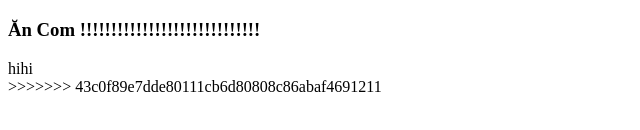
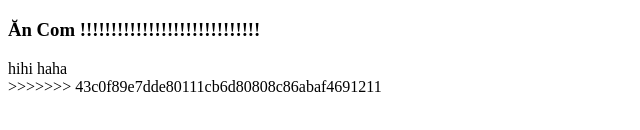
Before and after one commit to Phamtrung29/QLDA_N10, a plain HTML site: page index.html in a window 1280 px wide. Shown: the part 216-346 px from the top of the page, 0-640 px from the left. Drawn offline with Linux system fonts and the light colour scheme.

Commit message:
Day la Tien Anh

```diff
--- a/index.html
+++ b/index.html
@@ -6,5 +6,5 @@
 <h3>Ăn Com !!!!!!!!!!!!!!!!!!!!!!!!!!!!!</h3>
 
 
-<div>hihi</div>
+<div>hihi  haha</div>
 >>>>>>> 43c0f89e7dde80111cb6d80808c86abaf4691211
```
